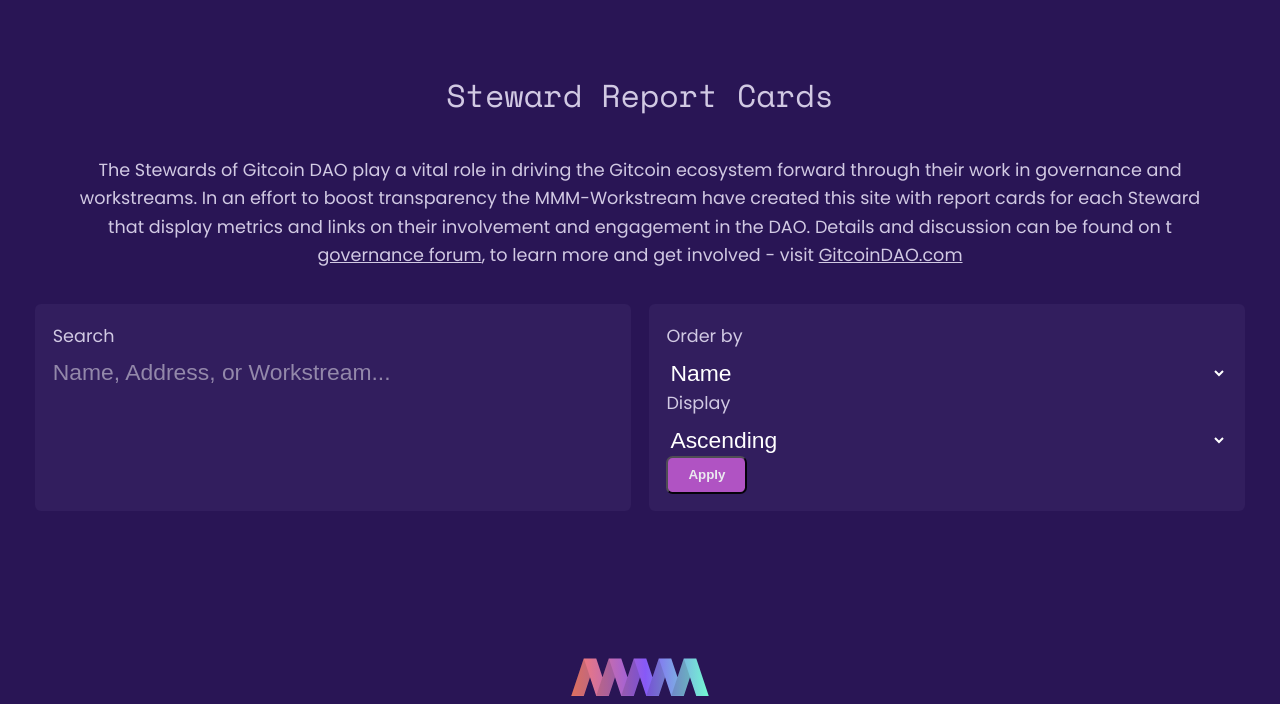
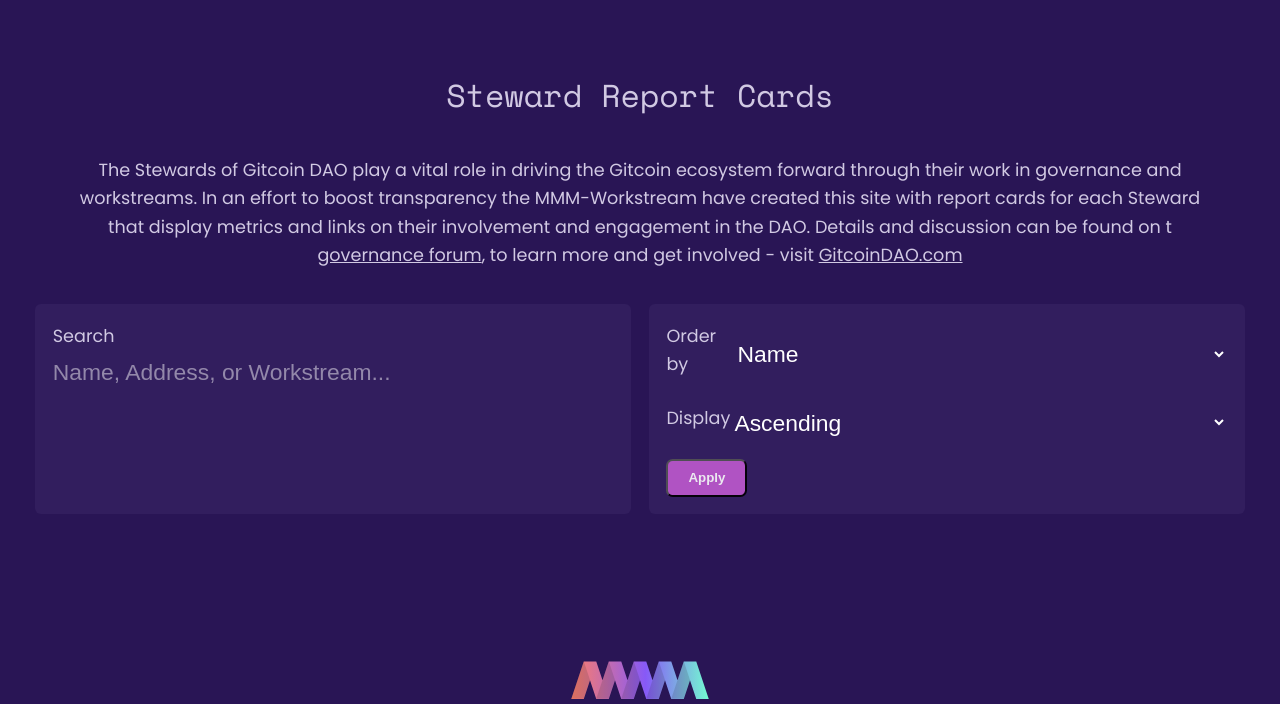
Before and after one commit to mmmgtc/stewards-v1.0, a Flask app: page / in a window 1280 px wide. Shown: the top 704 px of the page. Run offline with Flask 2, Linux system fonts and the light colour scheme; parts of the project's set-up code (start-up, migrations or seed data) failed here and were passed over.

Commit message:
edit selects

```diff
--- a/templates/index.html
+++ b/templates/index.html
@@ -78,6 +78,7 @@
 
       <form action="{{ url_for('index')}}" method="post" id="dropdowns">
         <div class="input-wrapper">
+          <div class="selects">
             <label for="Values">Order by</label>
             <select name="Values" id="dropdown">
               <option value="name">Name</option>
@@ -87,11 +88,14 @@
               <option value="votingweight">Voting Weight</option>
               <option value="health">Health</option>
             </select>
+          </div>
+          <div class="selects">
             <label for="Order">Display</label>
             <select name="Order" id="dropdown">
               <option value="True">Ascending</option>
               <option value="False">Descending</option>
             </select>
+          </div>
 
           <button type="submit" class="btn">Apply</button>
         </div>
```
Lines whose indentation alone changed are shown as unchanged.
